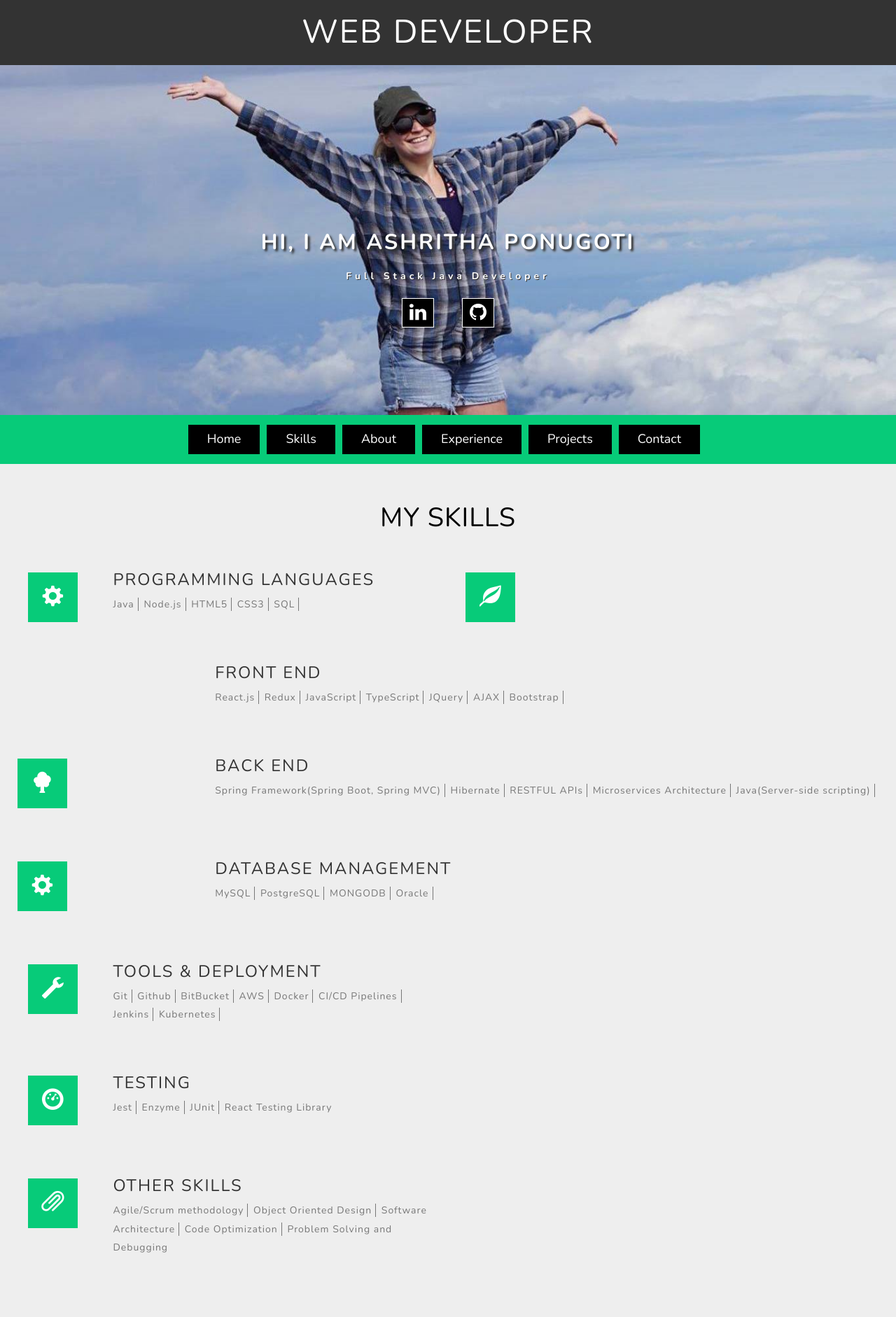
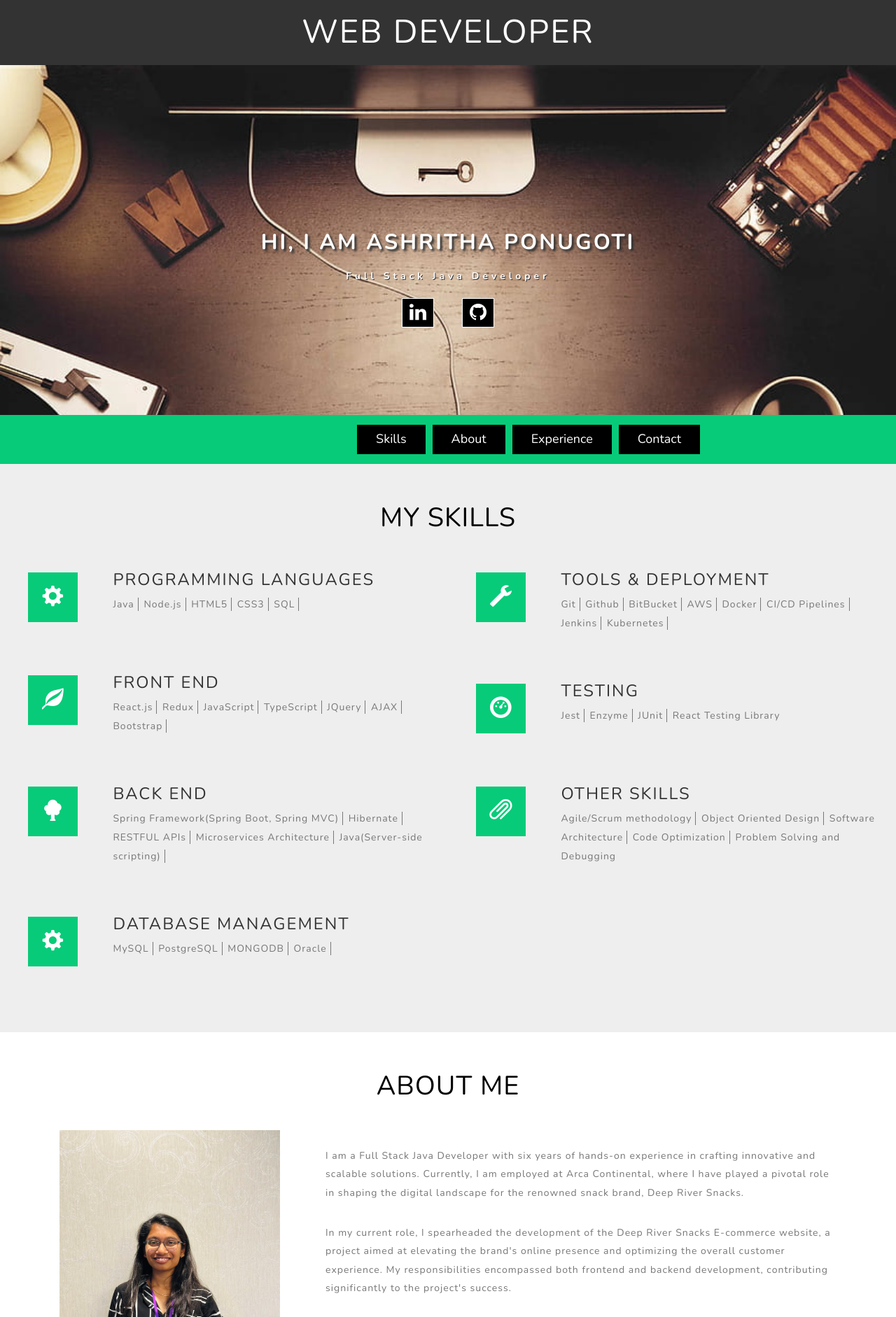
Before and after one commit to ashrithaponugoti/Portfolio, a plain HTML site: page index.html in a window 1280 px wide. Shown: the top 1882 px of the page at 70% size. Drawn offline with nearby package versions, Linux system fonts and the light colour scheme; files whose address does not match are found by name.

Commit message:
Changes done until about section

```diff
--- a/css/style.css
+++ b/css/style.css
@@ -78,7 +78,7 @@ a:focus, a:hover {
 	margin:0
 }
 .banner-agile {
-	background: url(../images/bg.jpg) no-repeat 0px 0px;
+	background: url(../images/pfbg2.jpeg) no-repeat 0px 0px;
 	background-size: cover;
 	-webkit-background-size: cover;
 	-moz-background-size: cover;
--- a/index.html
+++ b/index.html
@@ -52,12 +52,12 @@ License URL: http://creativecommons.org/licenses/by/3.0/
 				<h2>Hi, I am Ashritha Ponugoti</h2>
 				<h3>Full Stack Java Developer</h3>
 				<div class=banner-link-wrap>
-					<a href="https://www.linkedin.com/in/ChelseaTolnai/" target="#blank">
+					<a href="https://www.linkedin.com/in/ashritha-p-3145292a8?utm_source=share&utm_campaign=share_via&utm_content=profile&utm_medium=android_app" target="#blank">
 						<span class="banner-link">
 							<i class="fa fa-linkedin"></i>
 						</span>
 					</a>
-					<a href="https://github.com/ChelseaTolnai" target="#blank">
+					<a href="https://github.com/AshrithaPonugoti" target="#blank">
 						<span class="banner-link">
 							<i class="fa fa-github"></i>
 						</span>
@@ -83,11 +83,11 @@ License URL: http://creativecommons.org/licenses/by/3.0/
 					<!-- Collect the nav links, forms, and other content for toggling -->
 					<div class="collapse navbar-collapse" id="bs-example-navbar-collapse-1">
 						<ul class="nav navbar-nav navbar-right margin-top cl-effect-2">
-							<li><a class="scroll2" href="index.html"><span data-hover="Home">Home</span></a></li>
+						<!--	<li><a class="scroll2" href="index.html"><span data-hover="Home">Home</span></a></li>-->
 							<li><a class="scroll" href="#skills"><span data-hover="Skills">Skills</span></a></li>
 							<li><a class="scroll" href="#about"><span data-hover="About">About</span></a></li>
 							<li><a class="scroll" href="#experience"><span data-hover="Experience">Experience</span></a></li>
-							<li><a class="scroll" href="#portfolio"><span data-hover="Projects">Projects</span></a></li>
+						<!--	<li><a class="scroll" href="#portfolio"><span data-hover="Projects">Projects</span></a></li> -->
 							<li><a class="scroll" href="#contact"><span data-hover="Contact">Contact</span></a></li>
 						</ul>
 						<div class="clearfix"></div>
@@ -127,7 +127,7 @@ License URL: http://creativecommons.org/licenses/by/3.0/
 						<div class="clearfix"> </div>
 					</div>
 				</div>
-			</div>
+
 				<div class="w3ls-agile-left-info">
 					<div class="wel-left animated wow fadeInLeft" data-wow-delay=".5s">
 						<div class="icon-w3l">
@@ -187,6 +187,7 @@ License URL: http://creativecommons.org/licenses/by/3.0/
 					</div>
 				</div>
 			</div>
+		</div>
 			<div class="col-md-6 w3ls-agile-left">
 				<div class="w3ls-agile-left-info">
 					<div class="wel-left animated wow fadeInLeft" data-wow-delay=".5s">
@@ -260,7 +261,7 @@ License URL: http://creativecommons.org/licenses/by/3.0/
 			<div class="w3l-grids-about">
 				<div class="col-xs-6 col-sm-4 col-md-4 w3ls-ab-right">
 					<div class="agile-about-right-img">
-						<img src="images/ab.jpg" alt="">
+						<img src="images/selfpic.jpg" alt="">
 					</div>
 				</div>
 
```
Also changed, not shown: images/pfbg1.jpeg (added), images/pfbg2.jpeg (added), images/selfpic.jpg (added), 2 other files.
